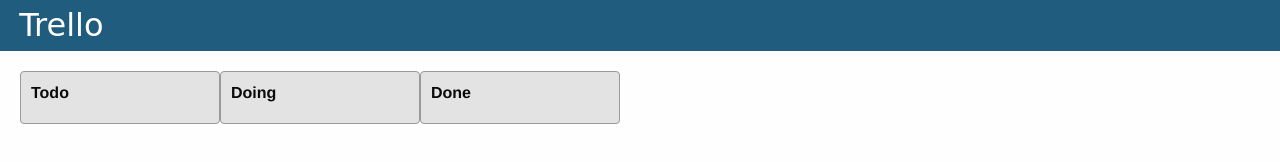
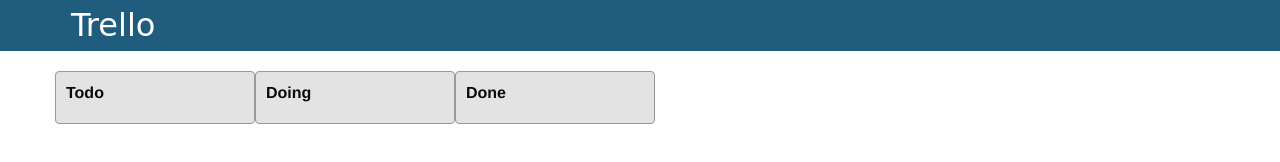
Before and after one commit to olegsugatov/trello-angular, a plain HTML site: page index.html in a window 1280 px wide. Drawn offline with nearby package versions, Linux system fonts and the light colour scheme.

Commit message:
+grid-container foundation fix

```diff
--- a/index.html
+++ b/index.html
@@ -4,25 +4,32 @@
 	<meta charset="UTF-8">
 	<title>Trello Task Manager Analog</title>
 	<link rel="stylesheet" href="css/normalize.css">
+	<link rel="stylesheet" href="css/foundation.min.css">
 	<link rel="stylesheet" href="css/trello.css">
-	<link rel="stylesheet" href="css/foundation.min.css">
 </head>
 <body ng-cloak>
   <header>
-		<div class="row">
-			<h1 class='app-name left'>Trello</h1>
+    <div class="grid-container">
+    	<div class="large-6 columns">
+      		<h1 class="app-name left">Trello</h1>
+      	</div>
     </div>
   </header>
 
   <section id="lists-container"
            class="lists-container"
            ng-controller="listsCtrl as listsCtrl">
-		<div class="row">
+
+    <div class="grid-container">
       <section class="list list-inline"
                ng-repeat="list in listsCtrl.lists">
         <h1>{{list.listName}}</h1>
+
       </section>
+
     </div>
+
+
   </section>
 
 
```
Lines whose indentation alone changed are shown as unchanged.
